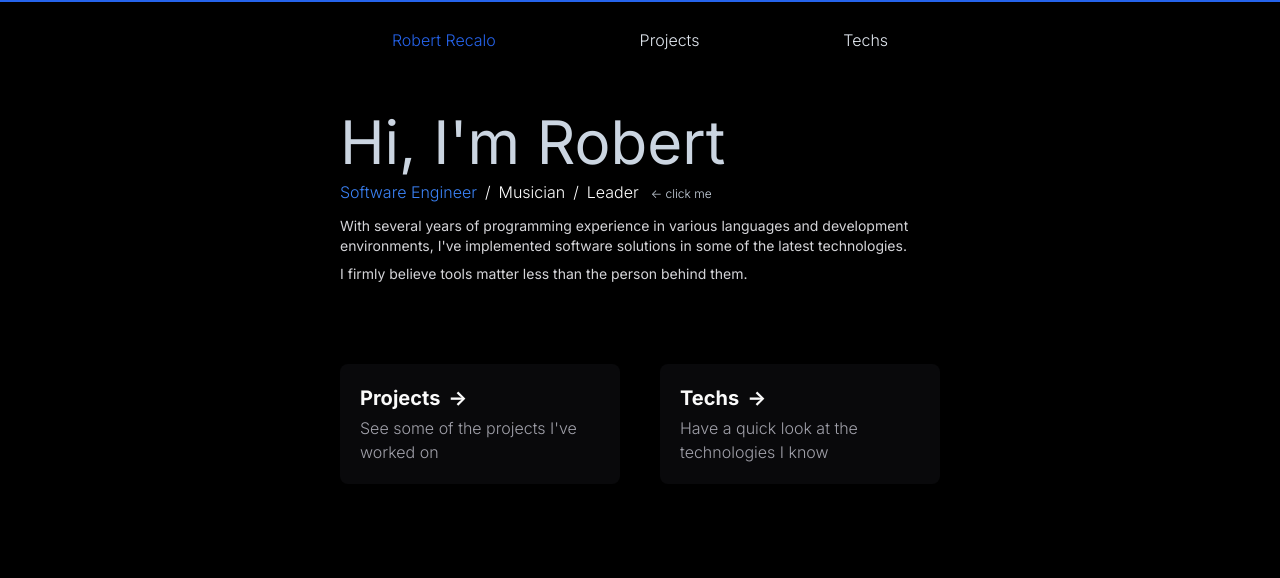
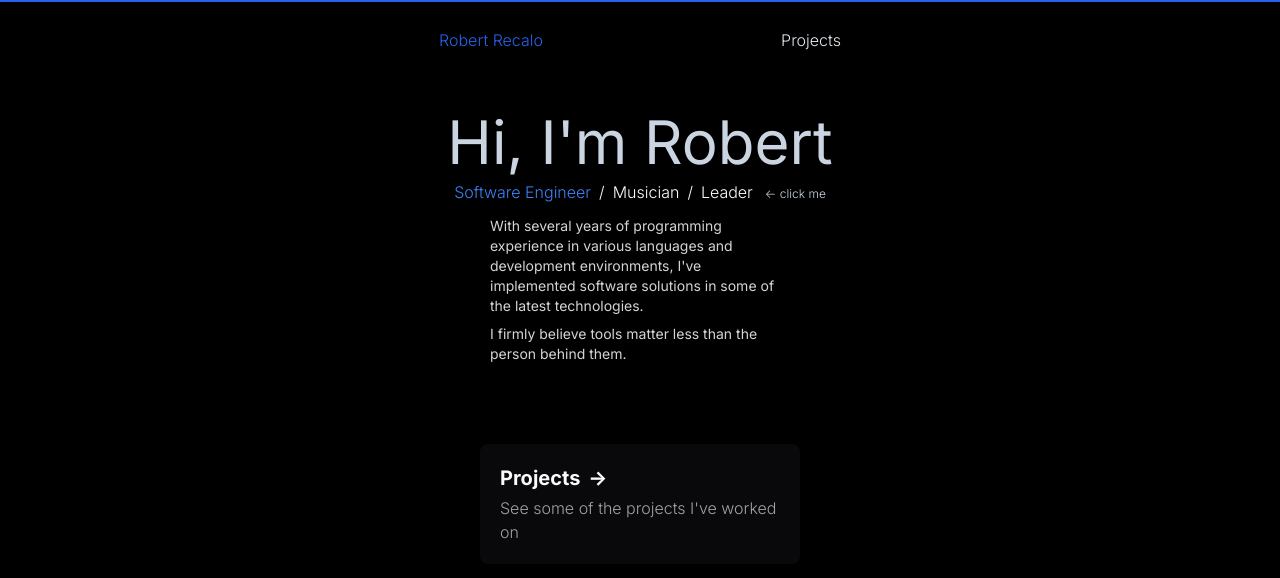
Before and after one commit to rrecalo/portfolio, a Next.js app: page / in a window 1280 px wide. Shown: the top 578 px of the page. Built offline with nearby package versions, Linux system fonts and the light colour scheme.

Commit message:
Remove 'techs' page from navigation to opt for simpler two-page app
Only home/projects page, for now. Also centers the info on the home page and removes the extraneous LinkButton to /projects page

```diff
--- a/src/app/AboutSection.tsx
+++ b/src/app/AboutSection.tsx
@@ -36,7 +36,7 @@ export default function AboutSection({selection} : AboutSectionProps) {
     }, [selection])
 
   return (
-    <div className='mt-3 text-zinc-300 text-[0.75rem] sm:text-sm'>
+    <div className='mt-3 text-zinc-300 text-[0.75rem] sm:text-sm w-full sm:w-1/2 mx-auto'>
         <AnimatePresence mode='popLayout'>
     {selection === 0 ?
     <motion.div key="software" className='' variants={sectionVariants} initial="initial" animate="animate" exit="exit" onAnimationComplete={()=>{setAnimated(true)}}>
--- a/src/app/components/navigation/Navbar.tsx
+++ b/src/app/components/navigation/Navbar.tsx
@@ -22,7 +22,7 @@ export default function Navbar() {
         variants={navbarVariants} initial="initial" animate="enter">
             <NavbarLink linkName="Robert Recalo" hrefLink=""/>
             <NavbarLink linkName="Projects" hrefLink="projects"/>
-            <NavbarLink linkName="Techs" hrefLink="techs"/>
+            {/* <NavbarLink linkName="Techs" hrefLink="techs"/> */}
         </motion.div>
     </div>
   )
--- a/src/app/components/navigation/Sidebar.tsx
+++ b/src/app/components/navigation/Sidebar.tsx
@@ -81,7 +81,7 @@ export default function Sidebar() {
           box-shadow' variants={linkParentVariant} initial="collapsed" animate="open" exit="exit">
             <SidebarLink linkName='About Me' hrefLink=''/>
             <SidebarLink linkName='Projects' hrefLink='projects'/>
-            <SidebarLink linkName='Techs' hrefLink='techs'/>
+            {/* <SidebarLink linkName='Techs' hrefLink='techs'/> */}
 
           </motion.ul>
         : <></>
--- a/src/app/page.tsx
+++ b/src/app/page.tsx
@@ -52,8 +52,8 @@ export default function Home() {
 
 
   return (
-    <motion.div key="home" className='w-full text-slate-300 h-[300vh] mt-2 sm:mt-[52px] p-5' initial={{opacity:0}} animate={{opacity:1}} exit={{opacity:0,y:20, transition:{duration:5}}}>
-      <motion.div id="hero" layout="size" className='text-4xl sm:text-6xl mt-0 sm:mt-10 origin-left whitespace-nowrap' variants={headerVariant} initial="initial" animate="animate">
+    <motion.div key="home" className='w-full text-slate-300 mt-2 sm:mt-[52px] p-5' initial={{opacity:0}} animate={{opacity:1}} exit={{opacity:0,y:20, transition:{duration:5}}}>
+      <motion.div id="hero" layout="size" className='text-4xl sm:text-6xl mt-0 sm:mt-10 origin-left whitespace-nowrap text-center' variants={headerVariant} initial="initial" animate="animate">
         {"Hi, I'm Robert"}
        <motion.div className='text-xs sm:text-base font-light mt-2 whitespace-normal' variants={subHeaderVariant}>
           <motion.p className={`inline-block cursor-pointer`} variants={traitVariant}
@@ -77,7 +77,7 @@ export default function Home() {
       <AboutSection selection={selection}/>
       <motion.div layout="position" className='flex flex-col sm:flex-row items-center justify-center mt-20 gap-10'>
       <LinkButton buttonName='Projects' buttonDesc="See some of the projects I've worked on" hrefLink='/projects'/>
-      <LinkButton buttonName='Techs' buttonDesc='Have a quick look at the technologies I know' hrefLink='/techs'/>
+      {/* <LinkButton buttonName='Techs' buttonDesc='Have a quick look at the technologies I know' hrefLink='/techs'/> */}
       </motion.div>
     </motion.div>
   )
--- a/src/app/projects/page.tsx
+++ b/src/app/projects/page.tsx
@@ -24,7 +24,7 @@ export default function Projects() {
   }
 
   return (
-    <motion.div key="projects" className='text-slate-300 h-[300vh] mt-2 p-5 sm:mt-[72px]' initial={{opacity:0}} animate={{opacity:1}} exit={{opacity:0}}>
+    <motion.div key="projects" className='text-slate-300 mt-2 p-5 sm:mt-0' initial={{opacity:0}} animate={{opacity:1}} exit={{opacity:0}}>
       <motion.div  layout="size" className='text-4xl sm:text-6xl sm:hidden origin-left whitespace-nowrap' variants={headerVariant} initial="initial" animate="animate">
         {"My Projects"}
       </motion.div>
```
